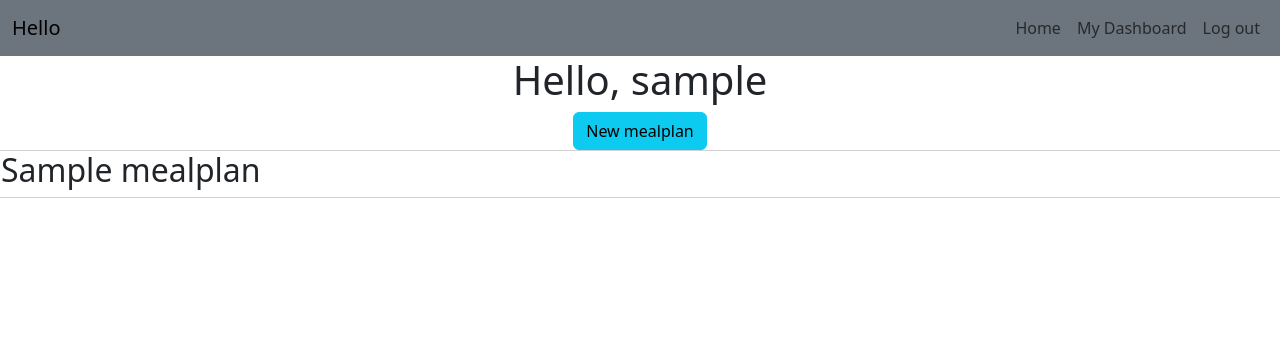
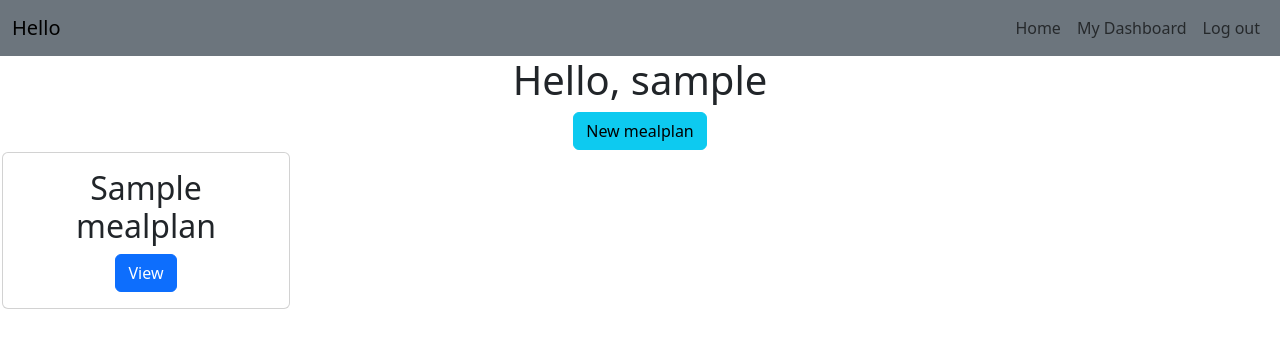
Before and after one commit to jamesrnorman25/meal-planner, a Django app: page /Dashboard in a window 1280 px wide. Shown: the top 356 px of the page. Run offline with Django 4.2, Linux system fonts and the light colour scheme; a user stored in the database is signed in; tables that the repository leaves empty hold one stand-in row (values such as "Sample post"); some libraries are stand-ins or nearby versions.

Commit message:
Added cards and styling to mealplans in dashboard.

```diff
--- a/core/templates/dashboard.html
+++ b/core/templates/dashboard.html
@@ -16,11 +16,14 @@
                 <a class="btn btn-info" id="id_link_new_mealplan" href="/mealplans/new">New mealplan</a>
             </div>
         </div>
-        <div class="row justify-content-center">
+        <main style="margin: 2px">
             {% for mealplan in mealplans %}
-            <div class="card">
-                <h2 id="id_mealplan_header">{{ mealplan.name }}</h2>
+            <div class="card" style="width: 18rem">
+                <div class="card-body text-center">
+                    <h2 class="card-title" id="id_mealplan_header">{{ mealplan.name }}</h2>
+                    <a class="btn btn-primary" href="/mealplans/{{mealplan.slug}}"> View </a>
+                </div>
             </div>
             {% endfor %}
-        </div>
+        </main>
 {% endblock content %}
```
